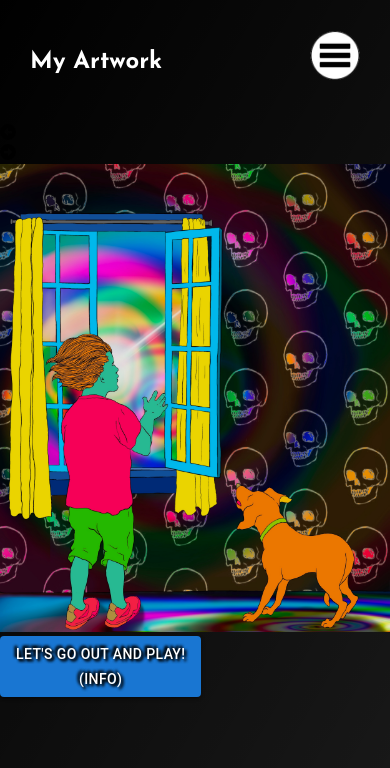
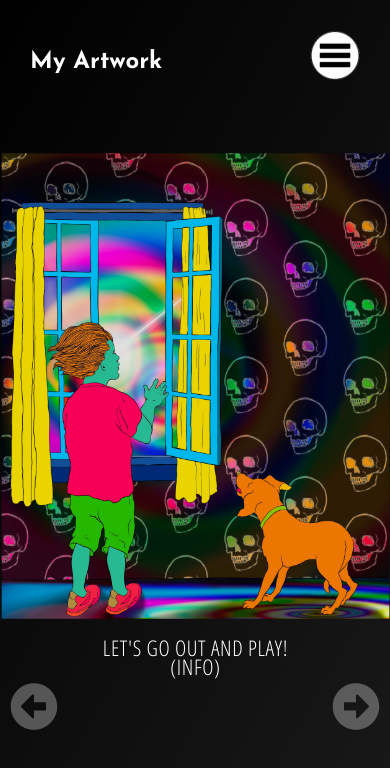
Before and after one commit to JohnnyMohawk/jna-dev-portfolio, a React (Create React App) app: page /my-art in a window 390 px wide. Shown: the top 768 px of the page. Built offline with nearby package versions, Linux system fonts and the light colour scheme.

Commit message:
remove redundant image slider

```diff
--- a/src/components/FoodSlider.js
+++ /dev/null
@@ -1,45 +0,0 @@
-import React, { useState } from 'react'
-import { FoodData } from './FoodData'
-import {FaArrowAltCircleRight, FaArrowAltCircleLeft} from 'react-icons/fa'
-import ImgInfoPopover from './ImgInfoModal'
-
-const FoodSlider = ({ slides }) => {
-    const [currentImage, setCurrentImage] = useState(0)
-    const length = slides.length
-
-    const nextSlide = () => {
-        setCurrentImage(currentImage === length - 1 ? 0 : currentImage + 1)
-    }
-
-    const prevSlide = () => {
-        setCurrentImage(currentImage === 0 ? length - 1 : currentImage - 1)
-    }
-
-
-    if(!Array.isArray(slides) || slides.length <= 0) {
-        return null
-    }
-
-    return (
-        <section className="slider">
-            <div>
-                <FaArrowAltCircleLeft className="left-arrow" onClick={prevSlide} />
-            </div>
-            <div>
-                <FaArrowAltCircleRight className="right-arrow" onClick={nextSlide} />
-            </div>
-            {FoodData.map((slide, index) => {
-                return (
-                    <div className={index === currentImage ? "slide active" : "slide"} key={index}>
-                        {index === currentImage && (<img src={slide.image} alt={index} className="art-image" />)}
-                        <div className='imgButtWrap'>
-                            {index === currentImage && (<ImgInfoPopover info={slide} />)}
-                        </div>
-                    </div>
-                )
-            })}
-        </section>
-    )
-}
-
-export default FoodSlider
--- a/src/components/ImageSlider.js
+++ b/src/components/ImageSlider.js
@@ -1,7 +1,7 @@
 import React, { useState } from 'react'
-import { SliderData } from './SliderData'
 import {FaArrowAltCircleRight, FaArrowAltCircleLeft} from 'react-icons/fa'
 import ImgInfoPopover from './ImgInfoModal'
+import './slider.css'
 
 const ImageSlider = ({ slides }) => {
     const [currentImage, setCurrentImage] = useState(0)
@@ -28,7 +28,7 @@ const ImageSlider = ({ slides }) => {
             <div>
                 <FaArrowAltCircleRight className="right-arrow" onClick={nextSlide} />
             </div>
-            {SliderData.map((slide, index) => {
+            {slides.map((slide, index) => {
                 return (
                     <div className={index === currentImage ? "slide active" : "slide"} key={index}>
                         {index === currentImage && (<img src={slide.image} alt={index} className="art-image" />)}
--- a/src/components/VideoSlider.js
+++ b/src/components/VideoSlider.js
@@ -2,6 +2,7 @@ import React, { useState } from 'react'
 import { VideoData } from './VideoData'
 import {FaArrowAltCircleRight, FaArrowAltCircleLeft} from 'react-icons/fa'
 import ImgInfoPopover from './ImgInfoModal'
+import './slider.css'
 
 const VideoSlider = ({ slides }) => {
     const [currentImage, setCurrentImage] = useState(0)
--- /dev/null
+++ b/src/components/slider.css
@@ -0,0 +1,235 @@
+.slider {
+    display: flex;
+    justify-content: center;
+    align-items: center;
+    height: 90vh;
+    width: 100vw;
+    margin-top: -100px;
+
+  }
+
+  .sliderVid {
+    display: flex;
+    justify-content: center;
+    align-items: center;
+    height: 90vh;
+    width: 100vw;
+    margin-top: -100px;
+  }
+
+  .art-image {
+    max-height: 70vh;
+    border-radius: 10px;
+    margin: 0 auto;
+  }
+
+  .art-container {
+    margin: 50px 45px 0 45px;
+  }
+
+  .art-wrapper {
+    margin-left: -45px;
+  }
+
+  .right-arrow {
+    position: absolute;
+    right: 32px;
+    font-size: 3rem;
+    color: rgba(255, 255, 255, 0.3);
+    z-index: 10;
+    cursor: pointer;
+    user-select: none;
+  }
+
+  .left-arrow {
+    position: absolute;
+    left: 32px;
+    font-size: 3rem;
+    color: rgba(255, 255, 255, 0.3);
+    z-index: 10;
+    cursor: pointer;
+    user-select: none;
+  }
+
+  .right-arrow:hover,
+  .left-arrow:hover {
+    color: rgb(255, 255, 255);
+  }
+
+  .slide {
+    opacity: 0;
+    transition-duration:  1s ease;
+  }
+
+  .slide.active {
+    opacity: 1;
+    transition-duration: 1s;
+    transform: scale(1.08);
+  }
+
+  .imgButtWrap {
+    display: flex;
+    align-items: center;
+    justify-content: center;
+  }
+
+  @keyframes transitionIn {
+    0% {
+        opacity: 0;
+        transform: rotateX(-10deg);
+    }
+
+    30% {
+      opacity: 0;
+      transform: rotateX(-10deg);
+    }
+
+    100% {
+        opacity: 1;
+        transform: rotateX(0);
+    }
+  }
+
+  .imgInfoButton {
+    display: flex;
+    justify-content: center;
+    align-items: center;
+    color: white !important;
+    background-color: transparent !important;
+    box-shadow: none !important;
+    text-shadow: none;
+    font-size: 20px !important;
+    line-height: 18px !important;
+    font-family: 'Open Sans Condensed', sans-serif !important;
+    margin: 10px !important;
+    border: 2px solid transparent !important;
+    animation: transitionIn 1s;
+  }
+
+  .imgInfoButton:hover {
+    font-size: 20px;
+    background-color: black !important;
+    color: red !important;
+    border: 2px solid red !important;
+  }
+
+  @media (max-width: 1150px) {
+    .art-image {
+      max-width: 100%;
+      display: block;
+      margin-left: auto;
+      margin-right: auto;
+    }
+
+  }
+
+  @media (max-width: 768px) {
+
+    .art-image {
+      max-width: 100%;
+      display: block;
+      margin-left: auto;
+      margin-right: auto;
+    }
+
+  }
+
+  @media (max-width: 500px) {
+
+    .art-wrapper {
+      margin-left: 0;
+      margin-top: 25px;
+      display: flex;
+      flex-direction: column;
+      justify-content: center;
+      align-items: center;
+      height: 64vh;
+    }
+
+    .art-container {
+      position: absolute;
+      top: 40%;
+      -ms-transform: translateY(-50%);
+      transform: translateY(-50%);
+      margin: 30px 0 0 0;
+      padding: 0;
+    }
+
+    .right-arrow {
+      position: absolute;
+      bottom: 5%;
+      right: 10px;
+    }
+
+    .left-arrow {
+      position: absolute;
+      bottom: 5%;
+      left: 10px;
+    }
+
+    .imgInfoButton {
+      position: absolute;
+    }
+
+    .art-image {
+      margin: 0;
+      padding: 0;
+      max-height: 56vh;
+      max-width: 92vw;
+      border-radius: 0px;
+    }
+
+    .art-wrapper {
+      position: fixed;
+      left: 50%;
+      bottom: 0;
+      top: 20%;
+    }
+
+    .right-arrow:hover,
+    .left-arrow:hover {
+      color: rgba(255, 255, 255, 0.3);
+    }
+
+    .right-arrow:active,
+    .left-arrow:active {
+      color: rgb(255, 255, 255);
+      transform: translateY(2px);
+      transition: all 0.9s ease-in-out;
+    }
+
+    .slider {
+      margin-top: -30px;
+      height: 80vh;
+    }
+
+    .imgInfoButton:hover {
+      display: flex;
+      justify-content: center;
+      align-items: center;
+      color: white !important;
+      background-color: transparent !important;
+      box-shadow: none !important;
+      text-shadow: none;
+      font-size: 20px !important;
+      line-height: 18px !important;
+      font-family: 'Open Sans Condensed', sans-serif !important;
+      margin: 10px !important;
+      border: 2px solid transparent !important;
+      animation: transitionIn 1s;
+    }
+
+    .imgInfoButton:active {
+      font-size: 20px;
+      background-color: black !important;
+      color: red !important;
+      border: 2px solid red !important;
+    }
+
+    .imgButtWrap {
+        display: flex;
+        align-items: center;
+        justify-content: center;
+    }
+
+}
--- a/src/pages/Food.js
+++ b/src/pages/Food.js
@@ -1,4 +1,4 @@
-import FoodSlider from "../components/FoodSlider"
+import ImageSlider from "../components/ImageSlider"
 import { FoodData } from '../components/FoodData'
 
 const Food = () => {
@@ -8,7 +8,7 @@ const Food = () => {
                 <h1 className="page-title">My Plates</h1>
                 <div className="art-wrapper">
                     <div className="art-container">
-                        <FoodSlider slides={FoodData}/>
+                        <ImageSlider slides={FoodData}/>
                     </div>
                 </div>
             </section>
```
